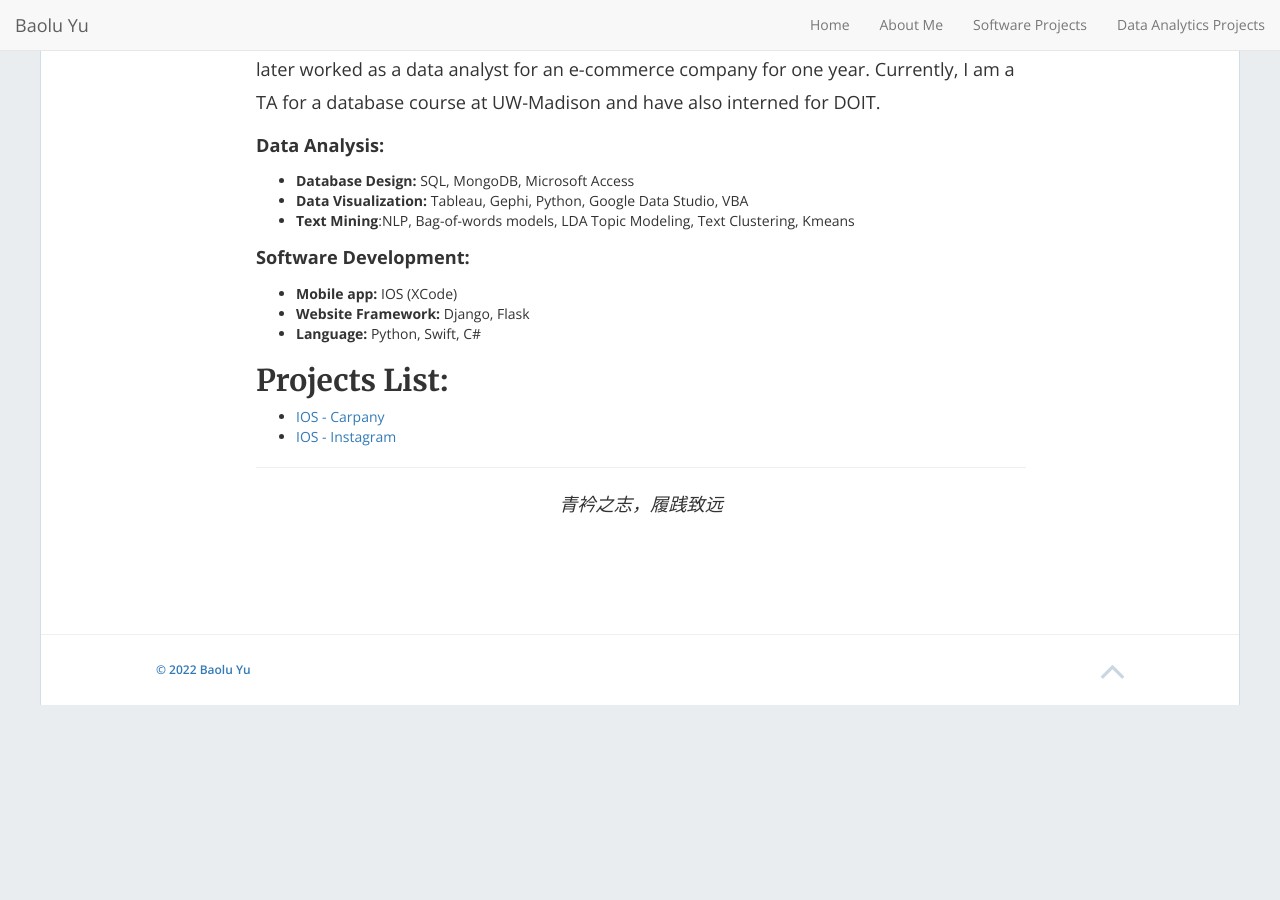
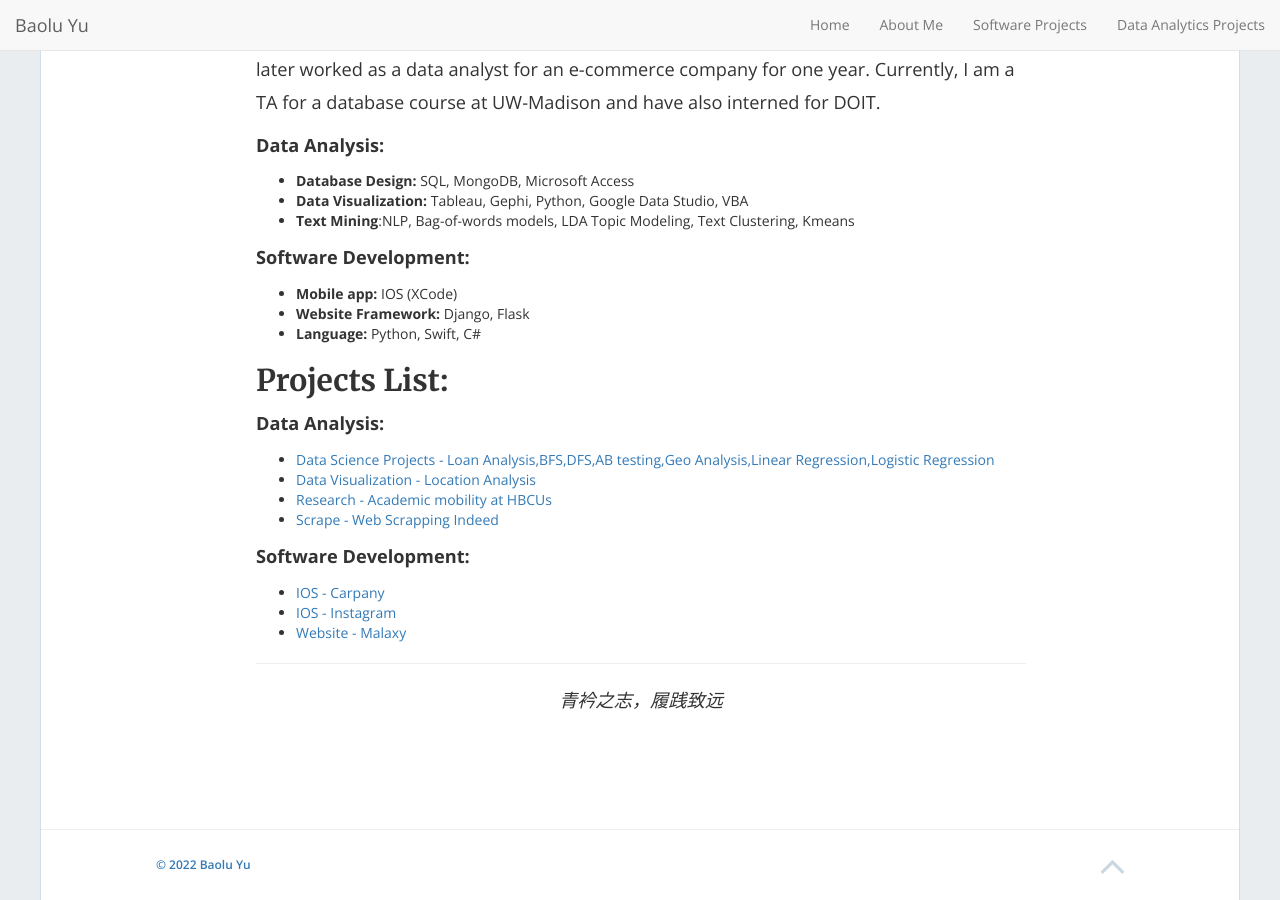
Before and after one commit to dorothy110/dorothy110.github.io, a Jekyll site: the page built from about.md, in a window 1280 px wide and 900 px high, scrolled down 1283 px. Built offline with Jekyll 4.4.1, drawn with Linux system fonts in a browser that asks for light colours; nearby versions of some CDN libraries; before the commit the page ends 1988 px from its top, so only the background shows below that.

Commit message:
update aboutpage

```diff
--- a/about.md
+++ b/about.md
@@ -35,11 +35,17 @@ I have previously worked in the investment banking and sales industries for two
 - **Language:** Python, Swift, C#
 
 ## Projects List:
+**Data Analysis:**
+- [Data Science Projects - Loan Analysis,BFS,DFS,AB testing,Geo Analysis,Linear Regression,Logistic Regression](https://github.com/dorothy110/DataScience//)
+- [Data Visualization - Location Analysis](https://github.com/dorothy110/DataVisualization-PolicyBrief//)
+- [Research - Academic mobility at HBCUs](https://hbcumobility.cci.drexel.edu//)
+- [Scrape - Web Scrapping Indeed](https://github.com/dorothy110/Web-Scrapping-Indeed//)
+
+
+**Software Development:**
 - [IOS - Carpany](https://github.com/codepath-ios-group23/Carpany//)
 - [IOS - Instagram](https://github.com/dorothy110/instagram//)
-
-
-
+- [Website - Malaxy](https://github.com/dorothy110/Malaxy//)
 <hr>
 <p align="center">
    <i>青衿之志，履践致远</i>
```
